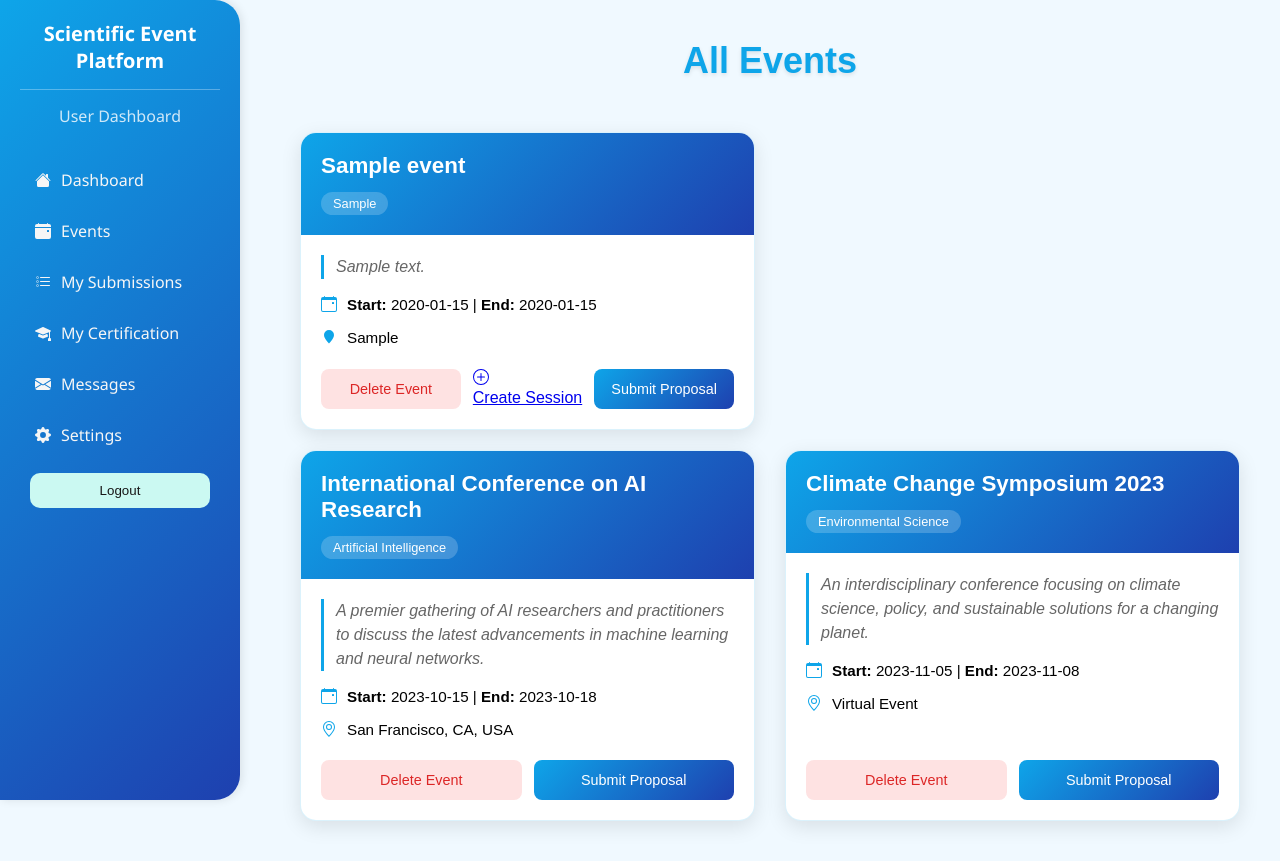
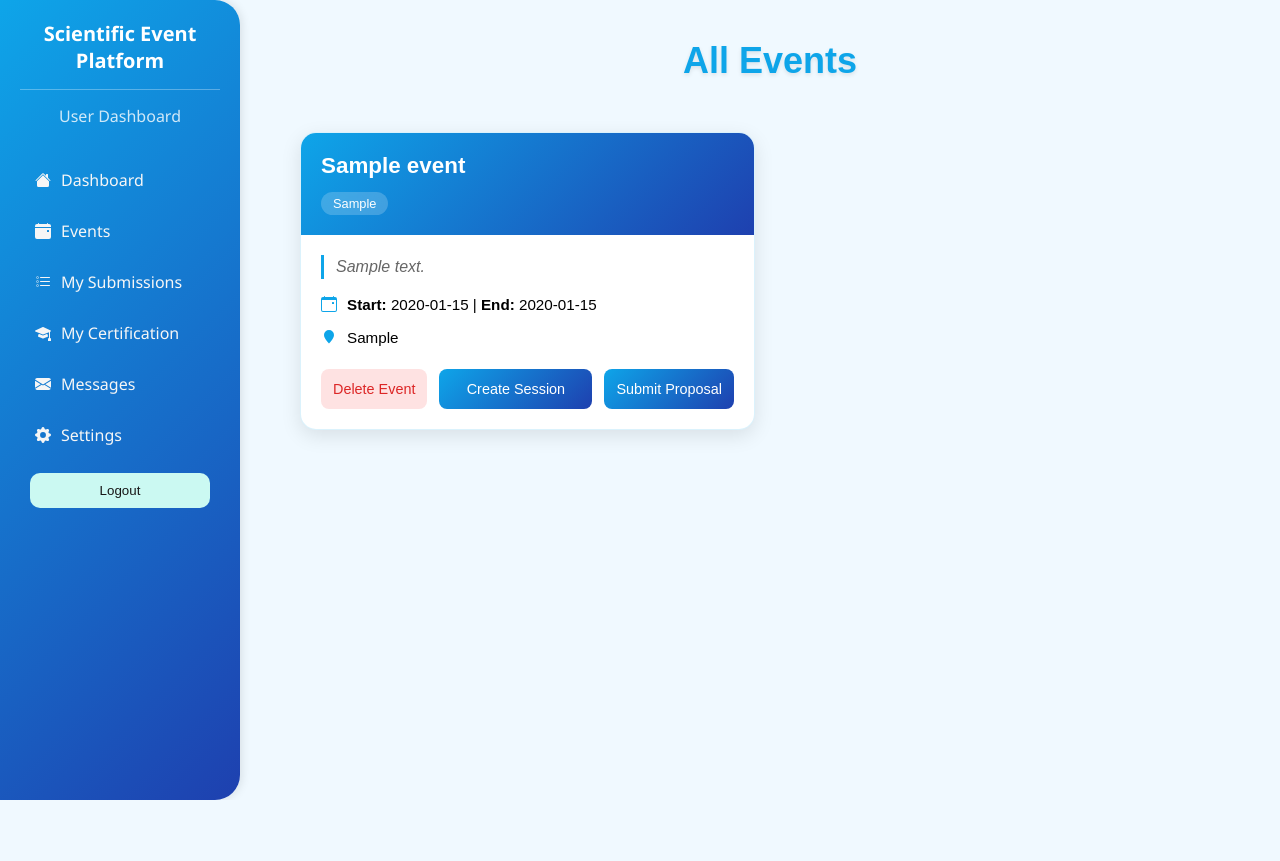
Before and after one commit to bensidbassem-del/Sceintific_med_prj, a Flask app: page /show_events in a window 1280 px wide. After the commit the page ends 800 px from the top, so only its background shows below. Run offline with Flask 3, Linux system fonts and the light colour scheme; tables that the repository leaves empty hold one stand-in row (values such as "Sample post").

Commit message:
Add action button styles and update event card layout
Added styles for action buttons and updated HTML structure.

```diff
--- a/templates/show_events.html
+++ b/templates/show_events.html
@@ -242,7 +242,26 @@
             transform: translateY(-2px);
             box-shadow: 0 4px 8px rgba(14, 165, 233, 0.3);
         }
+        .action-button{
+             background: linear-gradient(135deg, #0ea5e9 0%, #1e40af 100%);
+            color: white;
+              width: 100%;
+            padding: 12px;
+            border: none;
+            border-radius: 8px;
+            cursor: pointer;
+            font-weight: 500;
+            transition: all 0.3s ease;
+            font-size: 0.9rem;
+            text-decoration: none;
+            text-align: center;
 
+        }
+        .action-button:hover {
+             transform: translateY(-2px);
+            box-shadow: 0 4px 8px rgba(14, 165, 233, 0.3);
+            border-color: rgba(14, 165, 233, 0.3);
+        }
 
 
         @media (max-width: 1024px) {
@@ -398,10 +417,10 @@
                     </form>
                      <a href="/create_sessionpage" class="action-button">
                     <div class="action-icon">
-                        <svg xmlns="http://www.w3.org/2000/svg" width="16" height="16" fill="currentColor" class="bi bi-plus-circle" viewBox="0 0 16 16">
+                        <!-- <svg xmlns="http://www.w3.org/2000/svg" width="16" height="16" fill="currentColor" class="bi bi-plus-circle" viewBox="0 0 16 16">
                             <path d="M8 15A7 7 0 1 1 8 1a7 7 0 0 1 0 14zm0 1A8 8 0 1 0 8 0a8 8 0 0 0 0 16z"/>
                             <path d="M8 4a.5.5 0 0 1 .5.5v3h3a.5.5 0 0 1 0 1h-3v3a.5.5 0 0 1-1 0v-3h-3a.5.5 0 0 1 0-1h3v-3A.5.5 0 0 1 8 4z"/>
-                        </svg>
+                        </svg> -->
                     </div>
                     <span class="action-text">Create Session</span>
                     </a>
@@ -423,7 +442,7 @@
 
         <div class="card-list">
 
-            <div class="card-event">
+            <!-- <div class="card-event">
                 <div class="card-header">
                     <h2>International Conference on AI Research</h2>
                     <span class="theme-tag">Artificial Intelligence</span>
@@ -460,8 +479,8 @@
                     </div>
                 </div>
             </div>
-
-            <div class="card-event">
+             -->
+            <!-- <div class="card-event">
                 <div class="card-header">
                     <h2>Climate Change Symposium 2023</h2>
                     <span class="theme-tag">Environmental Science</span>
@@ -496,7 +515,7 @@
                                    onclick="location.href='/submission_form?event_id=2'">
                         </form>
                     </div>
-                </div>
+                </div> -->
             </div>
 
 </div>
```
